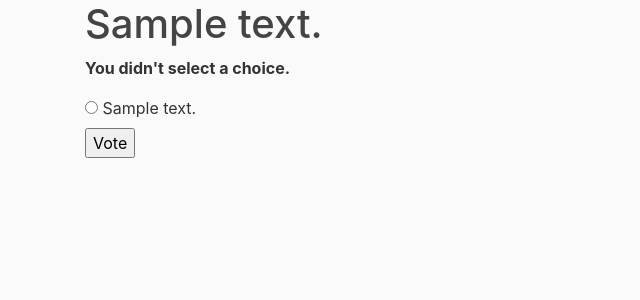
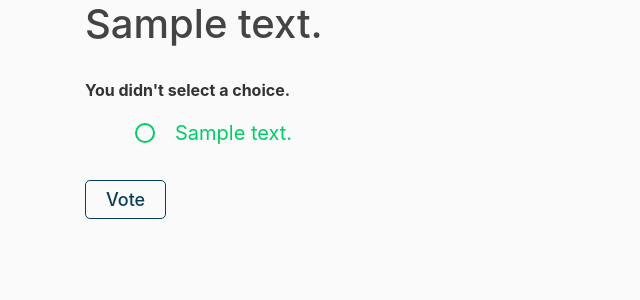
Before and after one commit to vitvara/ku-polls, a Django app: page /polls/1/vote/ in a window 1280 px wide. Shown: the part 48-348 px from the top of the page, without its empty margins (0-640 px from the left). Run offline with Django 3.2, Linux system fonts and the light colour scheme; tables that the repository leaves empty hold one stand-in row (values such as "Sample post"); some libraries are stand-ins or nearby versions.

Commit message:
Adding css to index and details

```diff
--- a/polls/static/polls/main.css
+++ b/polls/static/polls/main.css
@@ -6,6 +6,8 @@ body {
   h1, h2, h3, h4, h5, h6 {
     color: #444444;
   }
+
+/* polls page */
   .polls-section {
     background: #272424;
     padding: 10px 20px;
@@ -18,26 +20,85 @@ body {
     color: #ffffff;
   }
 
-a:link {
+/* link styling */
+    a.question_text_polls:link {
       color: #ffde85;
       background-color: transparent;
       text-decoration: none;
     }
 
-a:visited {
+    a.question_text_polls:visited {
       color: #ffde85;
       background-color: transparent;
       text-decoration: none;
     }
 
-a:hover {
+    a.question_text_polls:hover {
       color: #cca845;
       background-color: transparent;
       text-decoration: none;
     }
 
-a:active {
+    a.question_text_polls:active {
       color: #6e5c2c;
       background-color: transparent;
       text-decoration: none;
     }
+
+    /* choice styling */
+    .choice_input[type="radio"]{
+        display: none;
+    }
+    .choice_label{
+        color: #01cc65;
+        font-size: 20px;
+        display: flex;
+        align-items: center;
+        margin-left: 50px;
+
+    }
+    .choice_label:before{
+        content: "";
+        height: 20px;
+        width: 20px;
+        border: 2px solid #01cc65;
+        border-radius: 50%;
+        margin-right: 20px;
+    }
+    .choice_input[type="radio"]:checked + label{
+        font-size: 25px;
+    }
+    .choice_input[type="radio"]:checked + label:before{
+        height: 20px;
+        width: 20px;
+        border: 5px solid #01cc65;
+    }
+
+/* vote style */
+input[type="submit"] {
+    border: 1px solid #0A3D5B;
+    background-color: transparent;
+    color: #0A3D5B;
+    padding: 5px 20px;
+    font-size: 18px;
+    font-weight: 500;
+    background: transparent;
+    cursor: pointer;
+    display: inline-block;
+    margin-right: 15px;
+    margin-bottom: 30px;
+    border-radius: 5px;
+    text-transform: capitalize;
+}
+
+    input.vote {
+        background-image: linear-gradient(0, #0A3D5B, #0A3D5B);
+        background-size: 0;
+        transition: .8s;
+        background-repeat: no-repeat;
+    }
+
+    input.vote:hover {
+        background-size: 100%;
+        color: #fff;
+    }
--- a/polls/templates/polls/detail.html
+++ b/polls/templates/polls/detail.html
@@ -1,15 +1,16 @@
 {% extends "polls/base.html" %}
 {% block content %}
-<h1>{{ question.text }}</h1>
+<h1 style="margin-bottom: 30px;">{{ question.text }}</h1>
 
 {% if error_message %}<p><strong>{{ error_message }}</strong></p>{% endif %}
 
 <form action="{% url 'polls:vote' question.id %}" method="post">
 {% csrf_token %}
 {% for choice in question.choice_set.all %}
-    <input type="radio" name="choice" id="choice{{ forloop.counter }}" value="{{ choice.id }}">
-    <label for="choice{{ forloop.counter }}">{{ choice.text }}</label><br>
+        <input class="choice_input" type="radio" name="choice" id="choice{{ forloop.counter }}" value="{{ choice.id }}">
+    <label class="choice_label" for="choice{{ forloop.counter }}">{{ choice.text }}</label><br>
+
 {% endfor %}
-<input type="submit" value="Vote">
+    <input type="submit" class="vote_input vote" value="Vote">
 </form>
 {% endblock content %}
--- a/polls/templates/polls/index.html
+++ b/polls/templates/polls/index.html
@@ -3,8 +3,8 @@
 {% if latest_question_list %}
     <ul>
     {% for question in latest_question_list %}
-        <div class="polls-section ">
-            <a href="{% url 'polls:detail' question.id %}">
+        <div class="polls-section">
+            <a class="question_text_polls" href="{% url 'polls:detail' question.id %}">
                 {{ question.text }}
             </a>
             <div class="poll-pub-date">
```
Lines whose indentation alone changed are shown as unchanged.
